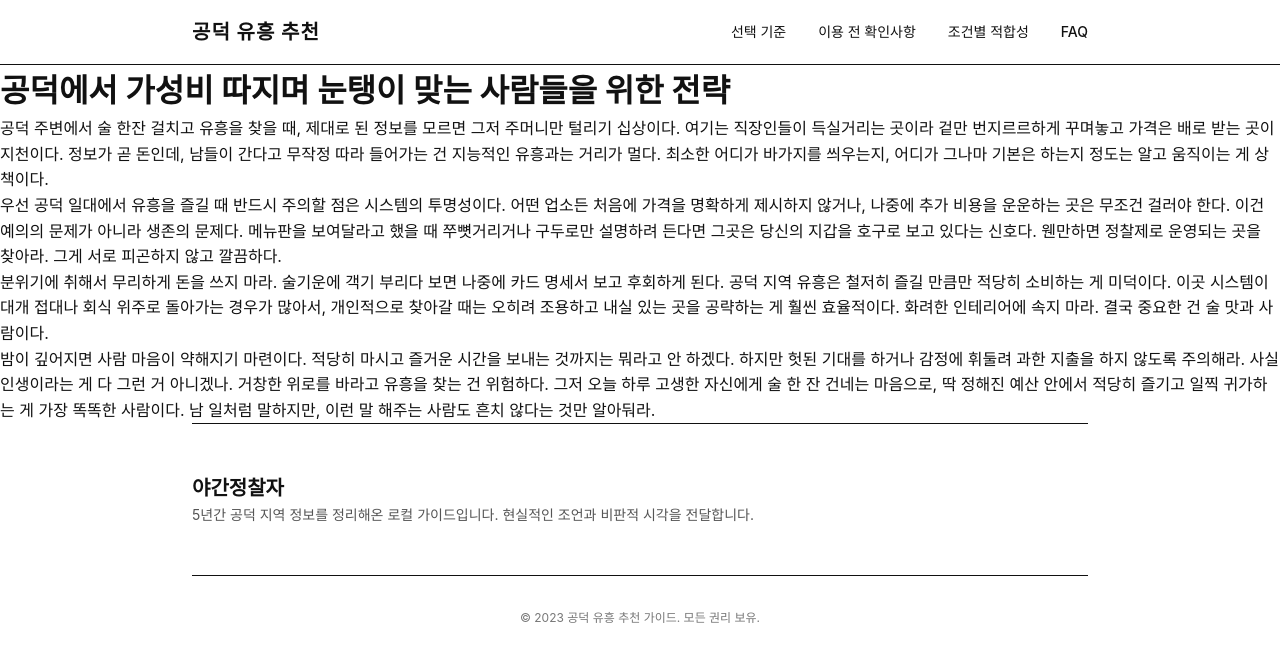
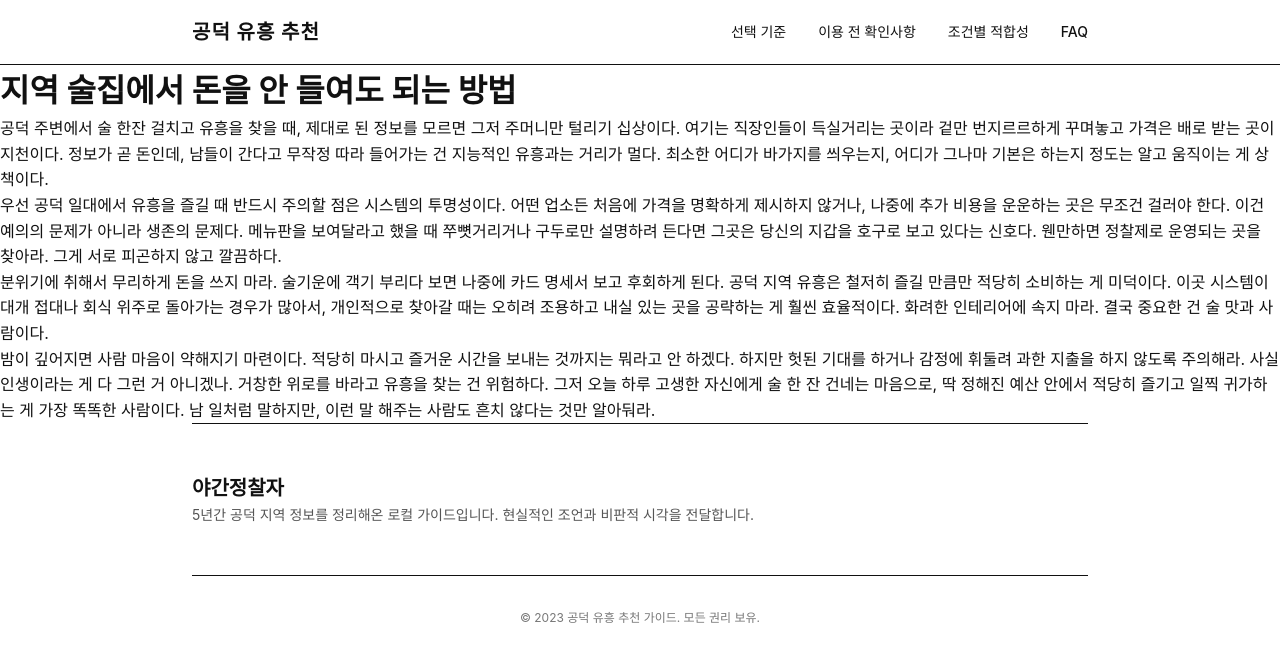
Before and after one commit to dydrkrtks7-cmd/bp-t3b08-yd-kb-link-1, a plain HTML site: page index.html in a window 1280 px wide. Drawn offline with Linux system fonts and the light colour scheme.

Commit message:
deploy: garbage-free snapshot 2026-08-27T12:00:28.210Z

```diff
--- a/index.html
+++ b/index.html
@@ -3,11 +3,11 @@
 <head>
 <meta charset="UTF-8">
 <meta name="viewport" content="width=device-width, initial-scale=1.0">
-<title>공덕에서 가성비 따지며 눈탱이 맞는 사람들을 위한 전략</title>
+<title>지역 술집에서 돈을 안 들여도 되는 방법</title>
 <meta name="description" content="공덕 지역 유흥 추천은 어떻게 해야 할까? 이 가이드는 선택 기준, 이용 전 확인사항, 조건별 적합성을 비판적으로 분석합니다.">
 <meta name="keywords" content="공덕 유흥 추천, 공덕 가이드, 유흥 선택 기준, 공덕 업소, 도심 유흥">
 <link rel="canonical" href="https://gongdeok-nightlife-note.nrb-apgujeong-guide.xyz/">
-<meta property="og:title" content="공덕에서 가성비 따지며 눈탱이 맞는 사람들을 위한 전략">
+<meta property="og:title" content="지역 술집에서 돈을 안 들여도 되는 방법">
 <meta property="og:description" content="공덕 지역 유흥 추천은 어떻게 해야 할까? 이 가이드는 선택 기준, 이용 전 확인사항, 조건별 적합성을 비판적으로 분석합니다.">
 <meta property="og:type" content="website">
 <meta property="og:url" content="https://gongdeok-nightlife-note.nrb-apgujeong-guide.xyz/">
@@ -332,7 +332,7 @@ body {
  </div>
 </nav>
 <main>
-      <h1>공덕에서 가성비 따지며 눈탱이 맞는 사람들을 위한 전략</h1>
+      <h1>지역 술집에서 돈을 안 들여도 되는 방법</h1>
       <div class="content">
         <p>공덕 주변에서 술 한잔 걸치고 유흥을 찾을 때, 제대로 된 정보를 모르면 그저 주머니만 털리기 십상이다. 여기는 직장인들이 득실거리는 곳이라 겉만 번지르르하게 꾸며놓고 가격은 배로 받는 곳이 지천이다. 정보가 곧 돈인데, 남들이 간다고 무작정 따라 들어가는 건 지능적인 유흥과는 거리가 멀다. 최소한 어디가 바가지를 씌우는지, 어디가 그나마 기본은 하는지 정도는 알고 움직이는 게 상책이다.</p>
         <p>우선 공덕 일대에서 유흥을 즐길 때 반드시 주의할 점은 시스템의 투명성이다. 어떤 업소든 처음에 가격을 명확하게 제시하지 않거나, 나중에 추가 비용을 운운하는 곳은 무조건 걸러야 한다. 이건 예의의 문제가 아니라 생존의 문제다. 메뉴판을 보여달라고 했을 때 쭈뼛거리거나 구두로만 설명하려 든다면 그곳은 당신의 지갑을 호구로 보고 있다는 신호다. 웬만하면 정찰제로 운영되는 곳을 찾아라. 그게 서로 피곤하지 않고 깔끔하다.</p>
```
